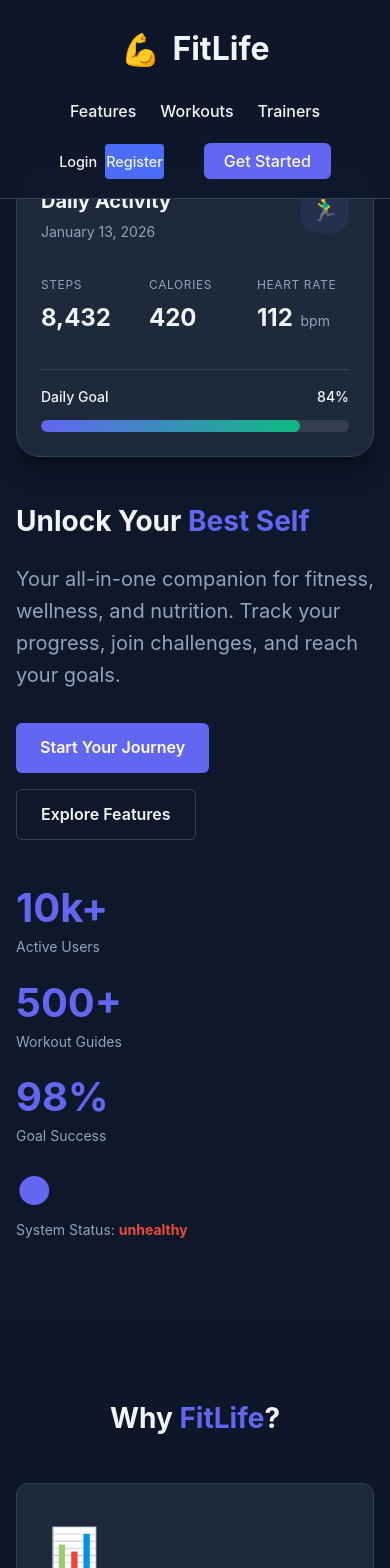
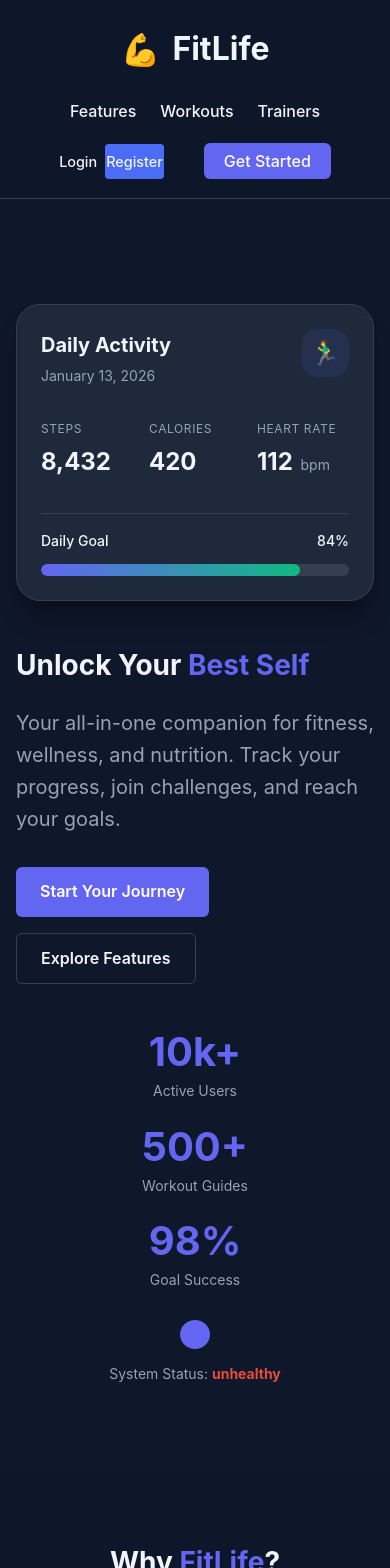
Before and after one commit to Luka98122/HZS, a React (Vite) app in the folder domaci/src/frontend/: page / in a window 390 px wide. Shown: the top 1568 px of the page. Built offline with nearby package versions, Linux system fonts and the light colour scheme; no server answers.

Commit message:
Landing page now mobile friendly

```diff
--- a/domaci/src/frontend/src/App.css
+++ b/domaci/src/frontend/src/App.css
@@ -616,6 +616,19 @@ p {
     flex-direction: column;
     align-items: flex-start;
   }
+
+  .main-content {
+    margin-top: 14rem;
+  }
+
+  .hero-stats {
+    align-items: center;
+  }
+
+  .stat {
+    align-items: center;
+    text-align: center;
+  }
 }
 
 @media (max-width: 480px) {
```
Also changed, not shown: 2 other files (tests, documents, lock files or other folders).
